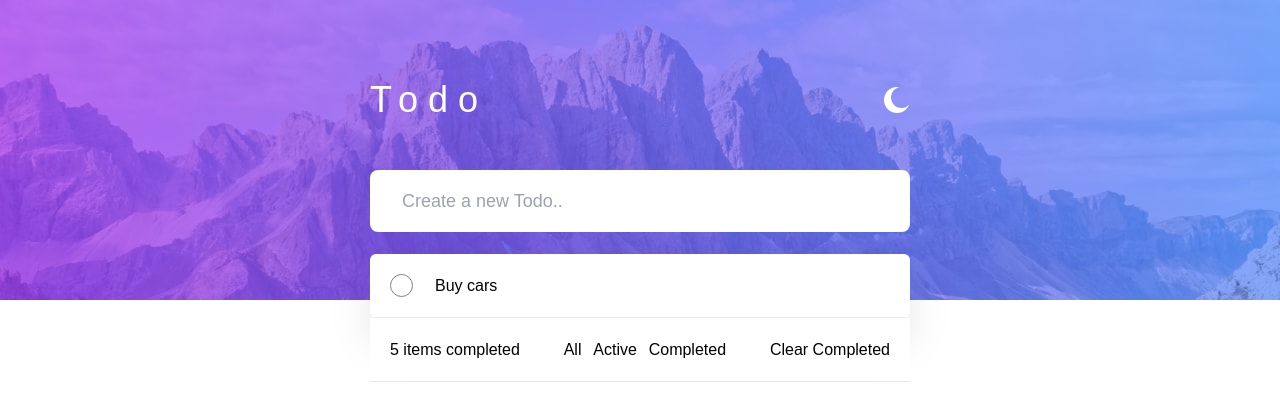
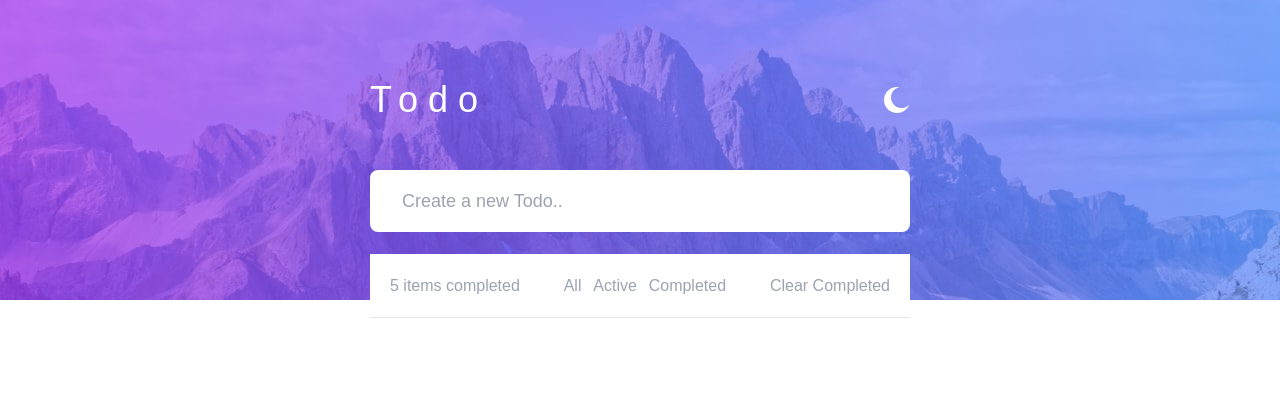
Before and after one commit to SaiSawant1/todo, a React (Create React App) app: page / in a window 1280 px wide. Shown: the top 396 px of the page. Built offline with nearby package versions, Linux system fonts and the light colour scheme.

Commit message:
-> components divided into smaller components

```diff
--- /dev/null
+++ b/src/components/CreateTodo.jsx
@@ -0,0 +1,17 @@
+import React from 'react'
+
+const CreateTodo = () => {
+  return (
+    <div>
+        <form action="">
+          <input
+            className="w-[100%] mt px-8 mt-[50px] text-[18px] h-[62px] rounded-lg"
+            type="text"
+            placeholder="Create a new Todo.."
+          />
+        </form>
+      </div>
+  )
+}
+
+export default CreateTodo
--- a/src/components/Todo.jsx
+++ b/src/components/Todo.jsx
@@ -1,44 +1,16 @@
 import React from "react";
-import themeMoon from "../images/icon-moon.svg";
+import TodoHeader from "./TodoHeader";
+import TodoList from "./TodoList";
+import CreateTodo from "./CreateTodo";
+import TodoControl from "./TodoControl";
+
 export const Todo = () => {
   return (
     <div className="w-[540px]">
-      <div className="flex justify-between items-center">
-        <div className="text-4xl text-center tracking-[10px] text-white flex items-center justify-center">
-          Todo
-        </div>
-        <div>
-          <img src={themeMoon} alt="" srcset="" />
-        </div>
-      </div>
-      <div>
-        <form action="">
-          <input
-            className="w-[100%] mt px-8 mt-[50px] text-[18px] h-[62px] rounded-lg"
-            type="text"
-            placeholder="Create a new Todo.."
-          />
-        </form>
-      </div>
-      <div className="h-max-[388px] rounded-md w-[100%] mt-[22px] bg-white shadow-2xl overflow-y-hidden ">
-        <div className="w-[100%] flex items-center h-[64px] border-b-[1px] py-[22px] px-[20px]">
-            <div className="circle mr-[22px]"></div>
-            Buy cars
-        </div>
-      </div>
-      <div className="w-[100%]  flex justify-between items-center bg-white h-[64px] border-b-[1px] py-[22px] px-[20px]">
-        <div className="mr-8">
-            5 items completed
-        </div>
-        <div className="flex-grow flex justify-evenly">
-            <button>All</button>
-            <button>Active</button>
-            <button>Completed</button>
-        </div>
-        <div className="ml-8">
-            <button>Clear Completed</button>
-        </div>
-        </div>
+      <TodoHeader/>
+      <CreateTodo/>
+      <TodoList/>
+      <TodoControl/>
     </div>
   );
 };
--- /dev/null
+++ b/src/components/TodoControl.jsx
@@ -0,0 +1,19 @@
+import React from 'react'
+
+const TodoControl = () => {
+  return (
+    <div className="w-[100%]  text-gray-400 flex justify-between items-center bg-white h-[64px] border-b-[1px] py-[22px] px-[20px]">
+        <div className="mr-8">5 items completed</div>
+        <div className="flex-grow flex justify-evenly">
+          <button>All</button>
+          <button>Active</button>
+          <button>Completed</button>
+        </div>
+        <div className="ml-8">
+          <button>Clear Completed</button>
+        </div>
+      </div>
+  )
+}
+
+export default TodoControl
--- /dev/null
+++ b/src/components/TodoHeader.jsx
@@ -0,0 +1,16 @@
+import React from 'react'
+import themeMoon from "../images/icon-moon.svg";
+const TodoHeader = () => {
+  return (
+    <div className="flex justify-between items-center">
+        <div className="text-4xl text-center tracking-[10px] text-white flex items-center justify-center">
+          Todo
+        </div>
+        <div>
+          <img src={themeMoon} alt="" srcset="" />
+        </div>
+      </div>
+  )
+}
+
+export default TodoHeader
--- /dev/null
+++ b/src/components/TodoItem.jsx
@@ -0,0 +1,12 @@
+import React from "react";
+
+const TodoItem = () => {
+  return (
+    <div className="w-[100%] flex items-center h-[64px] border-b-[1px] py-[22px] px-[20px]">
+      <div className="circle mr-[22px]"></div>
+      Buy cars
+    </div>
+  );
+};
+
+export default TodoItem;
--- /dev/null
+++ b/src/components/TodoList.jsx
@@ -0,0 +1,11 @@
+import React from "react";
+
+const TodoList = () => {
+  return (
+    <div className="h-max-[388px] rounded-md w-[100%] mt-[22px] bg-white shadow-2xl overflow-y-hidden ">
+
+    </div>
+  );
+};
+
+export default TodoList;
```
